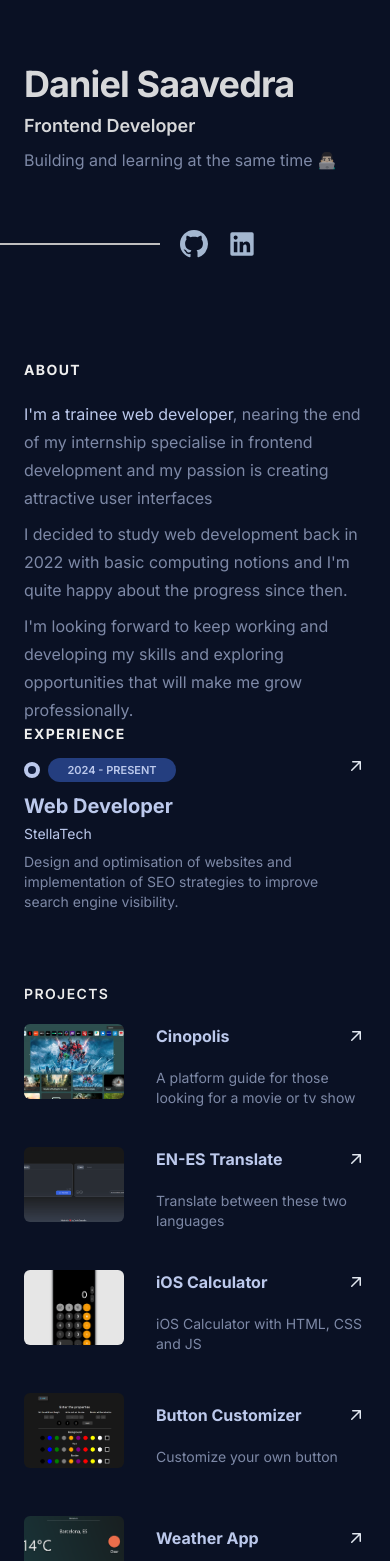
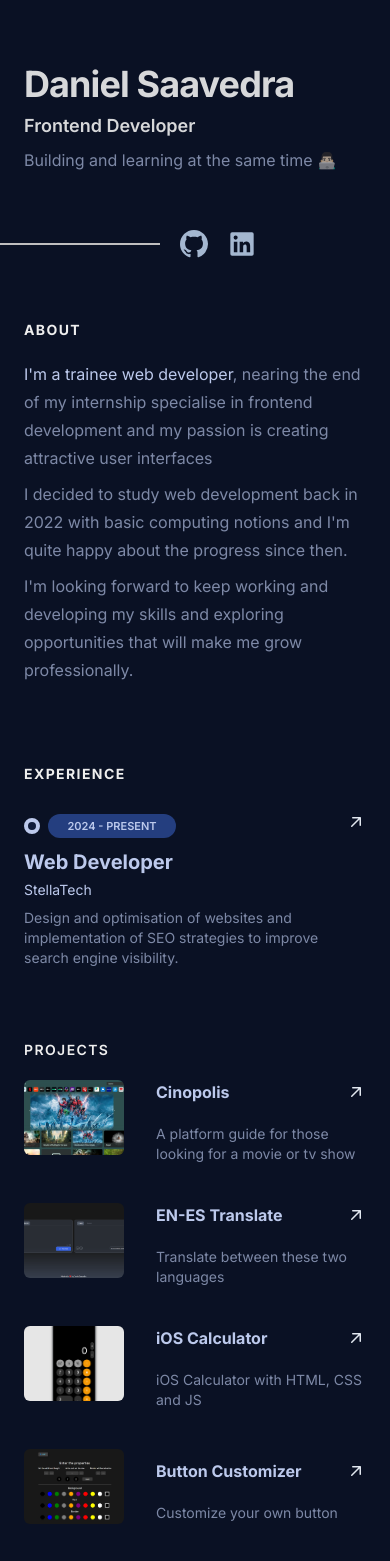
Before and after one commit to kiudev/portfolio-2024, a Next.js app: page / in a window 390 px wide. Shown: the top 1561 px of the page. Built offline with nearby package versions, Linux system fonts and the light colour scheme.

Commit message:
fix responsive design

```diff
--- a/src/pages/index.tsx
+++ b/src/pages/index.tsx
@@ -61,7 +61,7 @@ export default function Home() {
       />
 
       <div className="min-h-screen flex lg:justify-center lg:items-center px-6 lg:px-20">
-        <div className="lg:flex lg:justify-between lg:gap-4">
+        <div className="lg:flex lg:justify-between lg:gap-10">
           <header className="lg:sticky lg:top-0 lg:flex lg:max-h-screen lg:w-1/2 lg:flex-col py-16 md:py-20 lg:py-24">
             <h1 className="text-4xl md:text-5xl font-bold tracking-tight opacity-90">
               Daniel Saavedra
@@ -79,7 +79,7 @@ export default function Home() {
           </header>
 
           {/* About me */}
-          <div className="lg:relative lg:w-[680px] lg:py-24">
+          <div className="lg:relative lg:w-[680px] lg:py-24 -mt-10 lg:mt-0">
             <section>
               <h3 className="text-sm uppercase font-bold tracking-widest lg:hidden">
                 About
@@ -113,18 +113,18 @@ export default function Home() {
             </section>
 
             {/* Experience */}
-            <section id="experience" className="lg:scroll-mt-28">
+            <section id="experience" className="lg:scroll-mt-28 mt-20 lg:mt-0">
               <h3 className="text-sm uppercase font-bold tracking-widest lg:hidden">
                 Experience
               </h3>
 
-              <article className="leading-7 lg:mb-20 mt-5 lg:mt-0">
+              <article className="leading-7 lg:mb-20 mt-9 lg:mt-0">
                 <Timeline items={[...timelineItems]} />
               </article>
             </section>
 
             {/* Projects */}
-            <section id="projects" className="lg:scroll-mt-20">
+            <section id="projects" className="lg:scroll-mt-20 mb-10 lg:mb-0">
               <h3 className="text-sm uppercase font-semibold tracking-widest mt-20 lg:hidden">
                 Projects
               </h3>
```
